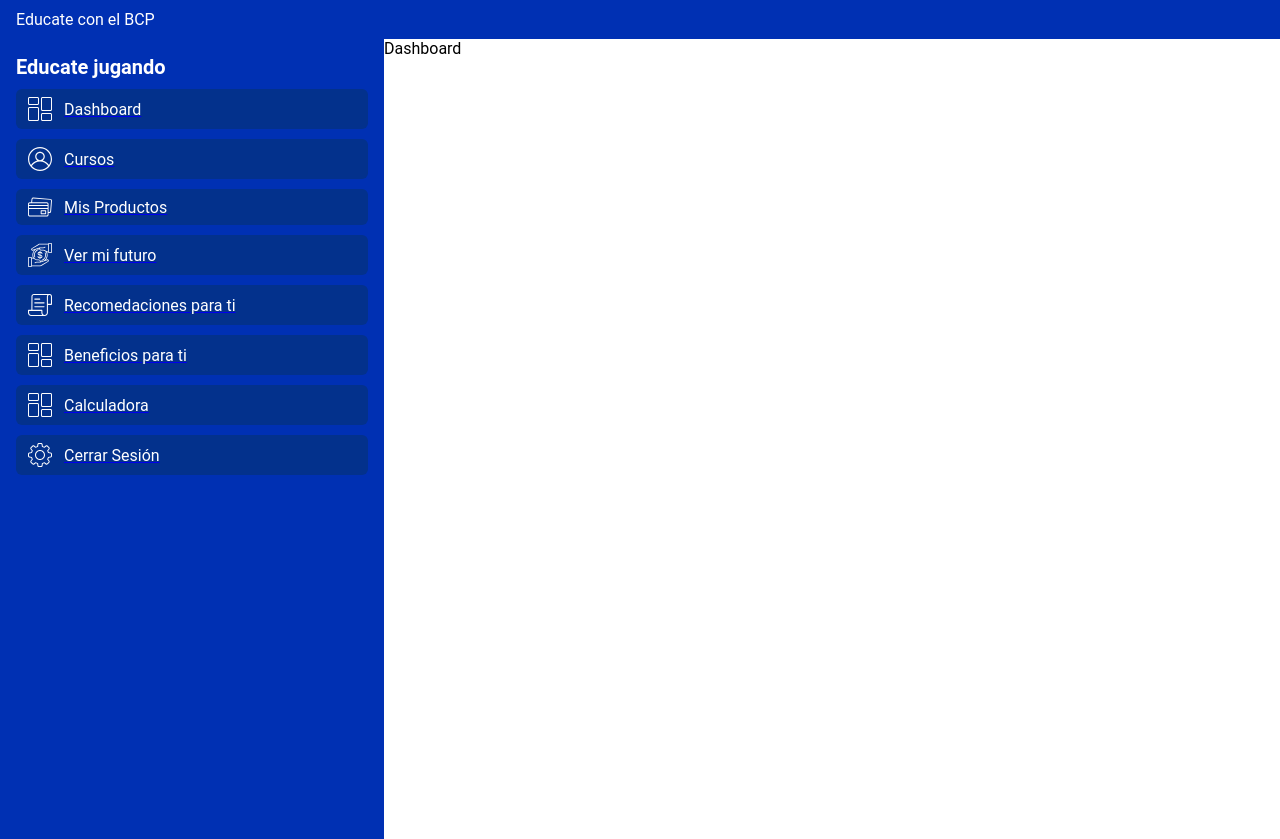
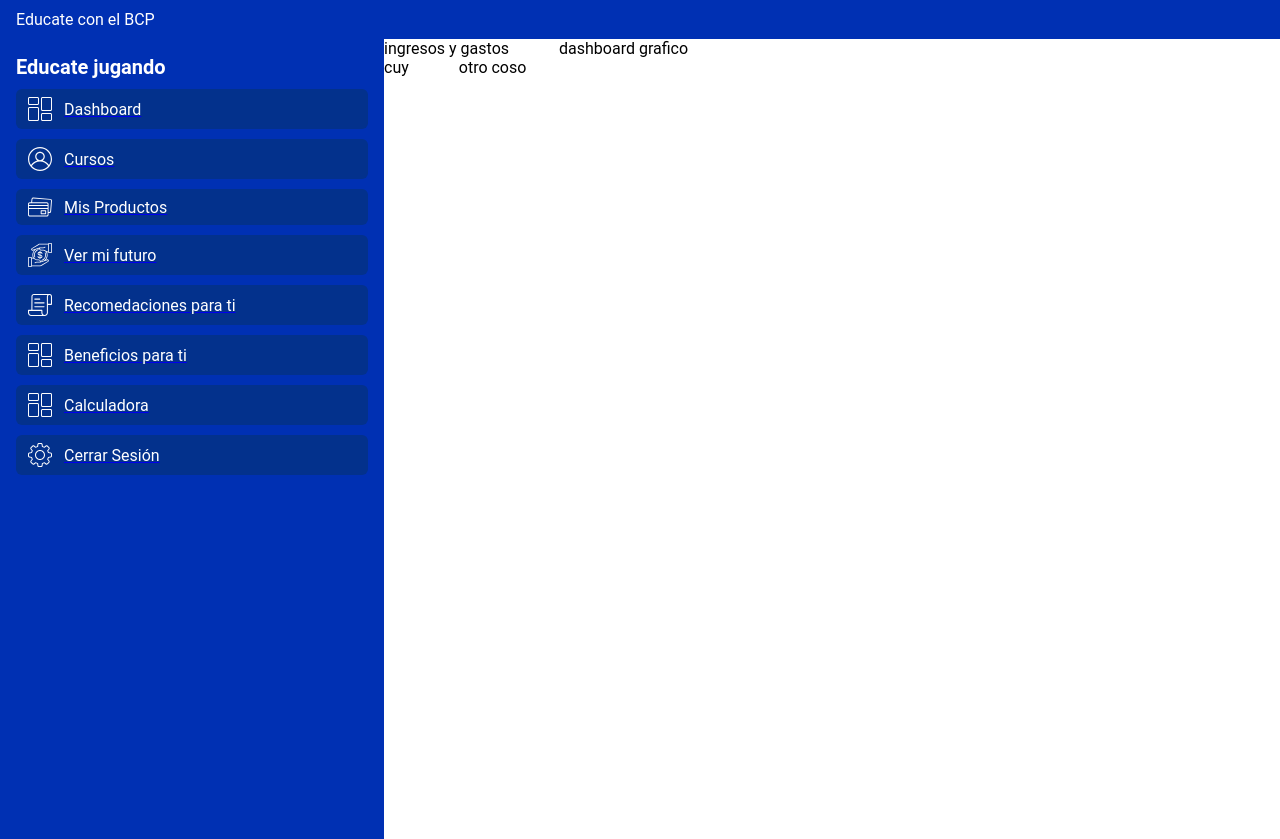
Before and after one commit to anderalarcon/wasiByte, a Next.js app: page /dashboard in a window 1280 px wide. Built offline with nearby package versions, Linux system fonts and the light colour scheme.

Commit message:
dashboard layout

```diff
--- a/src/components/Dashboard/Dashboard.module.scss
+++ b/src/components/Dashboard/Dashboard.module.scss
@@ -2,7 +2,23 @@
     display: flex;
     flex-direction: column;
 
-    @media screen and (min-width: 768px) {}
+    &_top, &_bot {
+        display: flex;
+        flex-direction: column;
+    }
+
+    @media screen and (min-width: 768px) {
+
+        &_top {
+            flex-direction: row;
+            gap: 50px;
+        }
+
+        &_bot {
+            flex-direction: row;
+            gap: 50px;
+        }
+    }
 
     @media screen and (min-width: 992px) {}
 }
--- a/src/components/Dashboard/Dashboard.tsx
+++ b/src/components/Dashboard/Dashboard.tsx
@@ -2,7 +2,16 @@
 import styles from './Dashboard.module.scss'
 const Dashboard = () => {
   return (
-    <div>Dashboard</div>
+    <div className={styles.dashboard}>
+      <div className={styles.dashboard_top}>
+        <p>ingresos y gastos</p>
+        <p>dashboard grafico</p>
+      </div>
+      <div className={styles.dashboard_bot}>
+        <p>cuy</p>
+        <p>otro coso</p>
+      </div>
+    </div>
   )
 }
 
```
